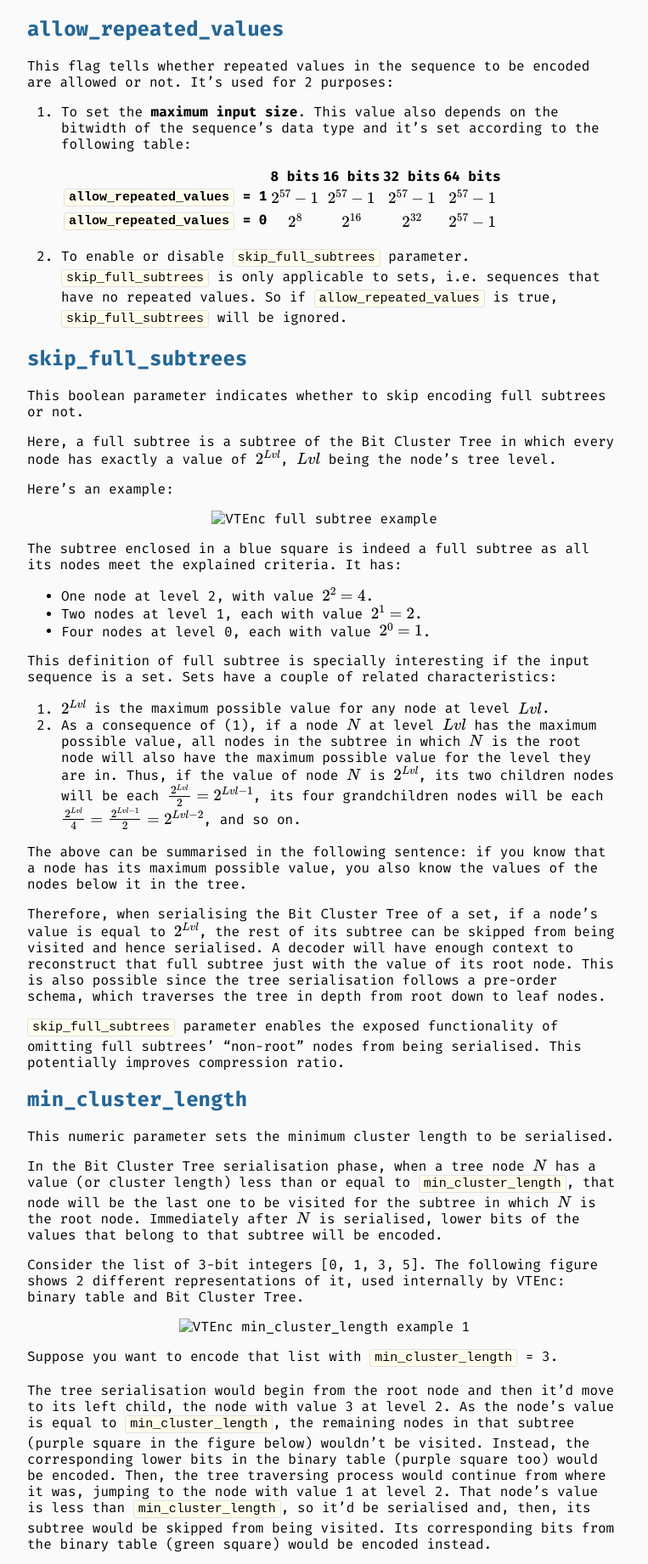
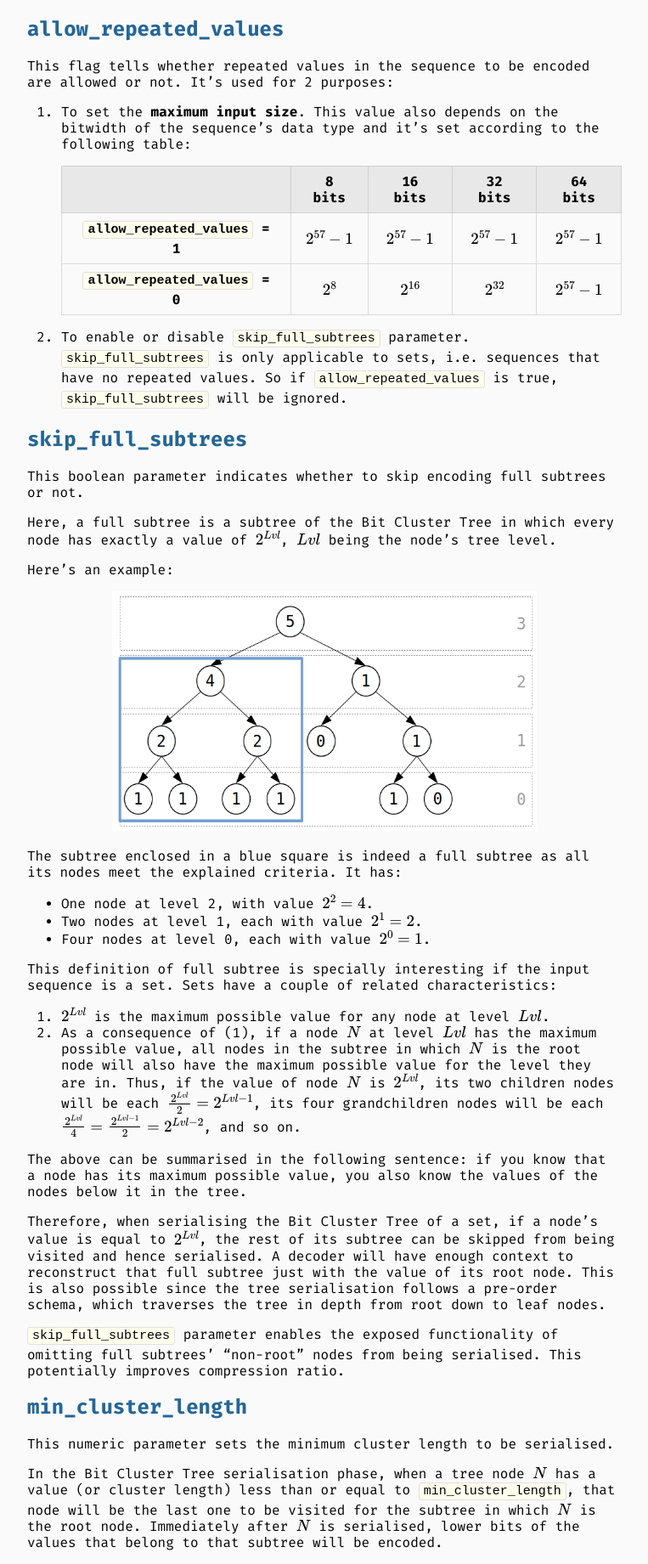
Before and after one commit to vteromero/vteromero.github.io, a Jekyll site: the page built from _posts/2020-06-03-encoding-parameters-in-vtenc-library.md, in a window 1280 px wide. Shown: the part 454-2295 px from the top of the page at 85% size, without its empty margins (258-1021 px from the left). Built offline with Jekyll 4.4.1, drawn with Linux system fonts in a browser that asks for light colours.

Commit message:
add post images

```diff
--- a/_posts/2020-06-03-encoding-parameters-in-vtenc-library.md
+++ b/_posts/2020-06-03-encoding-parameters-in-vtenc-library.md
@@ -32,7 +32,7 @@ Here, a full subtree is a subtree of the Bit Cluster Tree in which every node ha
 Here's an example:
 
 {:refdef: style="text-align: center;"}
-![VTEnc full subtree example](/img/vtenc-full-subtree.png){:width="500px"}
+![VTEnc full subtree example](/assets/images/posts/vtenc-full-subtree.png){:width="500px"}
 {: refdef}
 
 The subtree enclosed in a blue square is indeed a full subtree as all its nodes meet the explained criteria. It has:
@@ -59,7 +59,7 @@ In the Bit Cluster Tree serialisation phase, when a tree node $$N$$ has a value
 Consider the list of 3-bit integers [0, 1, 3, 5]. The following figure shows 2 different representations of it, used internally by VTEnc: binary table and Bit Cluster Tree.
 
 {:refdef: style="text-align: center;"}
-![VTEnc min_cluster_length example 1](/img/vtenc-min-cluster-length-1.png)
+![VTEnc min_cluster_length example 1](/assets/images/posts/vtenc-min-cluster-length-1.png)
 {: refdef}
 
 Suppose you want to encode that list with `min_cluster_length` = 3.
@@ -67,13 +67,13 @@ Suppose you want to encode that list with `min_cluster_length` = 3.
 The tree serialisation would begin from the root node and then it'd move to its left child, the node with value 3 at level 2. As the node's value is equal to `min_cluster_length`, the remaining nodes in that subtree (purple square in the figure below) wouldn't be visited. Instead, the corresponding lower bits in the binary table (purple square too) would be encoded. Then, the tree traversing process would continue from where it was, jumping to the node with value 1 at level 2. That node's value is less than `min_cluster_length`, so it'd be serialised and, then, its subtree would be skipped from being visited. Its corresponding bits from the binary table (green square) would be encoded instead.
 
 {:refdef: style="text-align: center;"}
-![VTEnc min_cluster_length example 2](/img/vtenc-min-cluster-length-2.png)
+![VTEnc min_cluster_length example 2](/assets/images/posts/vtenc-min-cluster-length-2.png)
 {: refdef}
 
 The encoded output would look like this:
 
 {:refdef: style="text-align: center;"}
-![VTEnc min_cluster_length example 3](/img/vtenc-min-cluster-length-3.png)
+![VTEnc min_cluster_length example 3](/assets/images/posts/vtenc-min-cluster-length-3.png)
 {: refdef}
 
 Of course, that's not the real output, but rather a simplified version of it. However, it serves to illustrate how VTEnc alternates tree serialisation with encoding lower bits from the binary table, depending on if a tree node's value has reached `min_cluster_length`.
--- a/assets/css/main.css
+++ b/assets/css/main.css
@@ -48,6 +48,34 @@ a {
 a:hover {
   color: var(--bg-color);
   background-color: var(--accent-color);
+}
+
+img {
+  max-width: 100%;
+}
+
+table {
+  width: 100%;
+  text-align: left;
+  border: 1px solid #dadada;
+  border-collapse: collapse;
+}
+
+th, td {
+  padding: 0.5rem 1rem;
+}
+
+th {
+  background-color: #e8e8e8;
+  border: 1px solid #d0d0d0;
+}
+
+td {
+  border: 1px solid #dadada;
+}
+
+.table--white-body td {
+  background-color: white;
 }
 
 .accent-red {
```
Also changed, not shown: _posts/2019-07-28-vtenc.md (+4 -4 lines), _posts/2019-12-17-vtenc-the-c-library.md (+1 -1 lines), _posts/2022-03-02-vtenc-0-3-0.md (+1 -1 lines), assets/images/posts/vtenc-0-3-0-dec-speed-vs-ratio.png (added), assets/images/posts/vtenc-0-3-0-dec-speed.png (added), assets/images/posts/vtenc-binary-tree.png (added), assets/images/posts/vtenc-clusters-tree.png (added), assets/images/posts/vtenc-clusters.png (added), assets/images/posts/vtenc-full-subtree.png (added), assets/images/posts/vtenc-min-cluster-length-1.png (added), assets/images/posts/vtenc-min-cluster-length-2.png (added), assets/images/posts/vtenc-min-cluster-length-3.png (added), assets/images/posts/vtenc-table.png (added).
